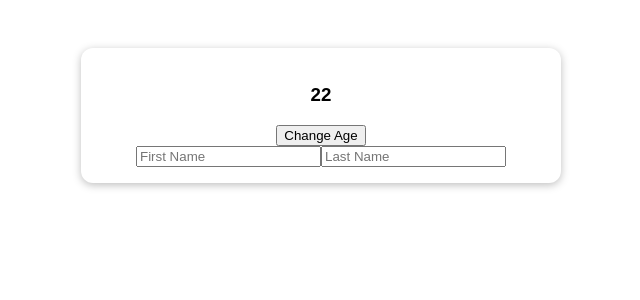
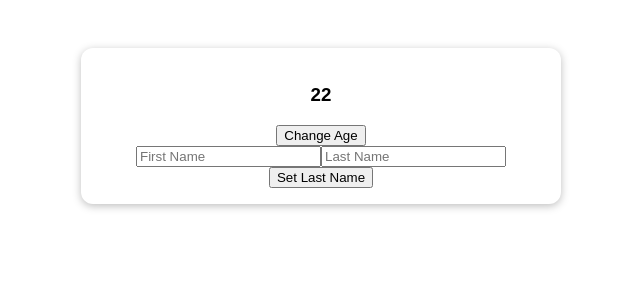
Before and after one commit to devR2001/migrate-to-composition-api, a Vue app: page / in a window 1280 px wide. Shown: the top 300 px of the page, without its empty margins (319-959 px from the left). Built offline with nearby package versions, Linux system fonts and the light colour scheme; the HTML template or start-up script is replaced by a standard one.

Commit message:
How To Use Template Refs

```diff
--- a/src/App.vue
+++ b/src/App.vue
@@ -5,8 +5,9 @@
     <!-- <h2>{{ user }}</h2> -->
     <button @click="changeAge">Change Age</button>
     <div>
-      <input type="text" placeholder="First Name" @input="setFirstName" />
-      <input type="text" placeholder="Last Name" @input="setLastName" />
+      <input type="text" placeholder="First Name" v-model="firstName" />
+      <input type="text" placeholder="Last Name" ref="lastNameInput" />
+      <button @click="setLastName">Set Last Name</button>
     </div>
   </section>
 </template>
@@ -18,6 +19,7 @@
 const userAge = ref(22);
 const firstName = ref('');
 const lastName = ref('');
+const lastNameInput = ref(null);
 
 // Reactive only works with Objects
 // An object is a must have
@@ -30,12 +32,12 @@
   userAge.value++;
 };
 
-function setFirstName(event) {
-  firstName.value = event.target.value;
-}
+// function setFirstName(event) {
+//   firstName.value = event.target.value;
+// }
 
-function setLastName(event) {
-  lastName.value = event.target.value;
+function setLastName() {
+  lastName.value = lastNameInput.value.value;
 }
 
 const userName = computed(function () {
```
